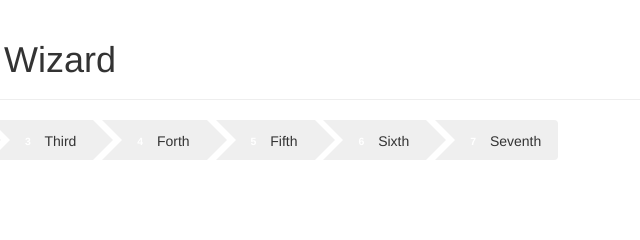
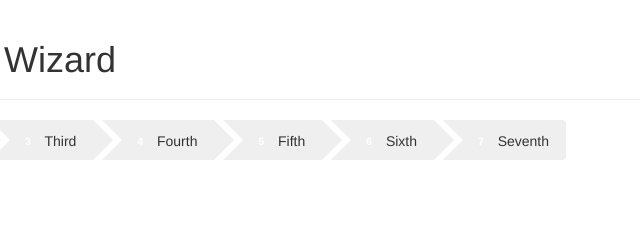
Before and after one commit to VinceG/twitter-bootstrap-wizard, a website: page examples/basic-custom.html in a window 1280 px wide. Shown: the top 240 px of the page, 298-938 px from the left. Drawn offline with nearby package versions, Linux system fonts and the light colour scheme.

Commit message:
Update basic-custom.html

```diff
--- a/examples/basic-custom.html
+++ b/examples/basic-custom.html
@@ -21,7 +21,7 @@
 					  	<li><a href="#tab1" data-toggle="tab"><span class="label">1</span> First</a></li>
 						<li><a href="#tab2" data-toggle="tab"><span class="label">2</span> Second</a></li>
 						<li><a href="#tab3" data-toggle="tab"><span class="label">3</span> Third</a></li>
-						<li><a href="#tab4" data-toggle="tab"><span class="label">4</span> Forth</a></li>
+						<li><a href="#tab4" data-toggle="tab"><span class="label">4</span> Fourth</a></li>
 						<li><a href="#tab5" data-toggle="tab"><span class="label">5</span> Fifth</a></li>
 						<li><a href="#tab6" data-toggle="tab"><span class="label">6</span> Sixth</a></li>
 						<li><a href="#tab7" data-toggle="tab"><span class="label">7</span> Seventh</a></li>
```
